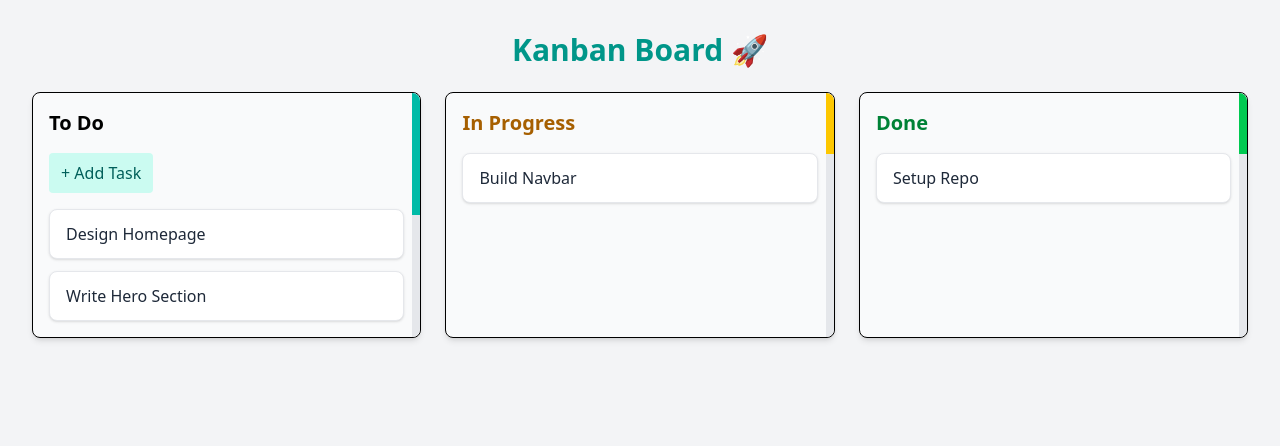
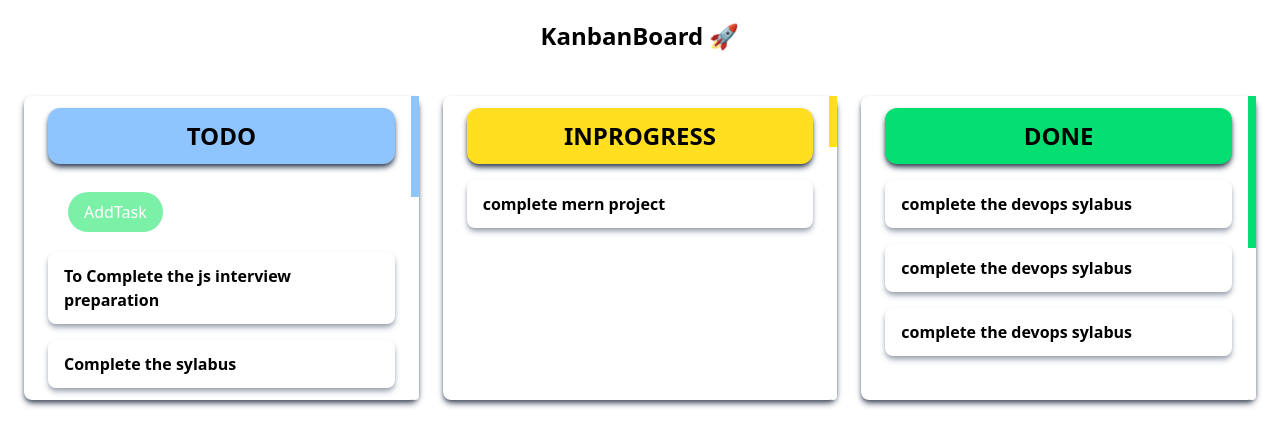
Before and after one commit to RAHUL676789/100DaysFrontend, a React (Vite) app: page / in a window 1280 px wide. Shown: the top 446 px of the page. Built offline with nearby package versions, Linux system fonts and the light colour scheme.

Commit message:
Day30 updated

```diff
--- a/src/App.jsx
+++ b/src/App.jsx
@@ -124,6 +124,8 @@ function App() {
       {/* <EditTable/> */}
       {/* <ScrollProgressBar/> */}
       <KanbanBoard/>
+      {/* <AutoFocusOtp/> */}
+      {/* <QuizApp/> */}
 
     </div>
   );
--- a/src/components/Day30/KanbanBoard.jsx
+++ b/src/components/Day30/KanbanBoard.jsx
@@ -1,148 +1,137 @@
-import React, { useState, useRef } from 'react';
-import KanbanCard from './KanbanCard';
+import React, { useState } from 'react'
+import KanbanCard from './KanbanCard'
 
 const KanbanBoard = () => {
-  const [columns, setColumns] = useState({
+  const [Coulumns, setCoulumns] = useState({
     todo: [
-      { id: 1, task: "Design Homepage", status: "todo" },
-      { id: 2, task: "Write Hero Section", status: "todo" }
-    ],
+      { id: 1, task: "To Complete the js interview preparation", status: "todo" },
+      { id: 3, task: "Complete the sylabus", status: "todo" }],
     inProgress: [
-      { id: 3, task: "Build Navbar", status: "inProgress" }
-    ],
+      { id: 9, task: "complete mern project", status: "inProgress" }],
     done: [
-      { id: 4, task: "Setup Repo", status: "done" }
+      { id: 4, task: "complete the devops sylabus", status: "done" },
+      { id: 5, task: "complete the devops sylabus", status: "done" },
+      { id: 6, task: "complete the devops sylabus", status: "done" }
     ]
-  });
+  })
 
-  const [inputVisible, setInputVisible] = useState(false);
-  const [taskInput, setTaskInput] = useState("");
+  const [showInp, setshowInp] = useState(false)
+  const [InpValue, setInpValue] = useState("");
+  const getWidthPct = (key) => {
+    const total = Coulumns.todo.length + Coulumns.inProgress.length + Coulumns.done.length;
+    return total === 0 ? 0 : (Coulumns[key].length / total) * 100;
+  }
 
-  const handleAddTask = () => {
-    if (!taskInput.trim() || taskInput.length < 3) {
-      alert("Task must be at least 3 characters long");
-      return;
+  const handleDragStart = (e, item) => {
+    console.log(item);
+    e.dataTransfer.setData("cardId", item.id);
+    e.dataTransfer.setData("fromColumns", item.status);
+
+  }
+
+  const handleDragend = (e, targetCoulmn) => {
+    const cardId = e.dataTransfer.getData("cardId");
+    const fromColumns = e.dataTransfer.getData("fromColumns");
+    console.log(cardId)
+    const draggedCard = Coulumns[fromColumns].find((item,i)=>item.id == cardId);
+
+    if(!cardId || !draggedCard || fromColumns == targetCoulmn) return;
+
+
+    setCoulumns((prev)=>{
+      return {
+        ...prev,
+        [fromColumns]:prev[fromColumns].filter((item,i)=>item.id !== draggedCard.id),
+        [targetCoulmn]:[...prev[targetCoulmn],{...draggedCard,status:targetCoulmn}]
+      }
+    })
+
+
+  }
+
+  const handleAddTask = ()=>{
+    console.log(InpValue)
+    if(!InpValue)return;
+    const newTask = {
+      id:Date.now(),
+      task:InpValue,
+      status:"todo"
     }
 
-    const newTask = {
-      id: Date.now(),
-      task: taskInput,
-      status: "todo"
-    };
+    setCoulumns((prev)=>{
+      return{
+        ...prev,
+       todo:[...prev.todo,newTask]
+      }
+    })
+    setshowInp(false);
+    setInpValue("");
+  }
 
-    setColumns((prev) => ({
-      ...prev,
-      todo: [...prev.todo, newTask]
-    }));
+  const renderColumn = (title, cards, color) => {
+    return (
+      <div
+        onDragOver={(e) => e.preventDefault()}
+        onDrop={(e) => handleDragend(e, title)}
+        className={`min-h-[300px]  relative rounded-lg px-6 py-3 shadow-md shadow-gray-600 `}>
+        <h2 className={`px-2 py-3  mb-4 rounded-xl text-center text-2xl font-semibold shadow-md shadow-gray-700 uppercase ${color.bg}`}>{title}</h2>
 
-    setTaskInput("");
-    setInputVisible(false);
-  };
+        {
+          title == "todo" &&
+           <div className='py-3 px-5 '>
+            {!showInp &&
+            <button onClick={()=>setshowInp(true)} className={`bg-green-300 text-white mb-2 px-4 py-2 rounded-3xl`}>AddTask </button>}
+            {
+              showInp && <div>
+                <input value={InpValue} onChange={(e)=>setInpValue(e.target.value)} type="text" placeholder='add task'
+                 className='bg-gray-200 rounded-lg px-3 py-2 border-0 outline-0' />
+                 <div>
+                  <button onClick={()=>setshowInp(false)} className='border px-2 py-1 mx-2 mt-2 rounded-lg bg-gray-600 text-white' >cancel</button>
+                  <button onClick={handleAddTask} className='border px-2 py-1 mx-2 mt-2 rounded-lg bg-green-700 text-white'> add</button></div>
+                 </div>
+            }
 
-  const getWidthPercent = (key) => {
-    const total =
-      columns.todo.length + columns.inProgress.length + columns.done.length;
-    return total === 0 ? 0 : (columns[key].length / total) * 100;
-  };
+             </div>
+        }
 
-  const handleDragStart = (e, item) => {
-    e.dataTransfer.setData('cardId', item.id);
-    e.dataTransfer.setData('fromColumn', item.status);
-  };
+        <div className='  absolute right-0 top-0 h-full w-2 bg-white rounded-lg flex justify-around '>
 
-  const handleDrop = (e, targetColumn) => {
-    const cardId = e.dataTransfer.getData('cardId');
-    const fromColumn = e.dataTransfer.getData('fromColumn');
+          <div style={{ height: `${getWidthPct(title)}%` }} className={` w-full transition-all duration-300 ${color.bg}`}>
 
-    if (!cardId || !fromColumn || fromColumn === targetColumn) return;
+          </div>
 
-    const draggedCard = columns[fromColumn].find((item) => item.id == cardId);
+        </div>
+        <div className='flex flex-col gap-4'>
+          {
+           cards.length > 0 ?  cards.map((item, i) => (
+              <KanbanCard handleDragStart={handleDragStart} item={item} key={i} />
+            )) :<div>
+              <h2 className='text-sm font-semibold text-center shadow-md py-5 px-6
+               shadow-gray-400'>No Cards Avaialble Drag and Drop to add</h2>
+            </div>
+          }
+        </div>
 
-    setColumns((prev) => ({
-      ...prev,
-      [fromColumn]: prev[fromColumn].filter((item) => item.id != cardId),
-      [targetColumn]: [
-        ...prev[targetColumn],
-        { ...draggedCard, status: targetColumn },
-      ],
-    }));
-  };
 
-  const renderColumn = (key, label, color) => (
-    <div
-      key={key}
-      onDragOver={(e) => e.preventDefault()}
-      onDrop={(e) => handleDrop(e, key)}
-      className="relative w-[32%] bg-gray-50 border rounded-lg p-4 shadow-md"
-    >
-      {/* 🌟 Vertical Progress Bar */}
-      <div className="absolute top-0 right-0 h-full w-2 bg-gray-200 rounded-r-lg overflow-hidden">
-        <div
-          className={`w-full transition-all duration-300 ${color === 'teal' ? 'bg-teal-500' : color === 'yellow' ? 'bg-yellow-400' : 'bg-green-500'}`}
-          style={{ height: `${getWidthPercent(key)}%` }}
-        ></div>
+      </div>
+    )
+
+  }
+  return (
+    <div className='min-h-screen '>
+      <h2 className='text-2xl font-semibold text-center m-5'>KanbanBoard 🚀</h2>
+      <div className='max-w-screen p-6  overflow-hidden grid grid-cols-3 gap-6'>
+        {renderColumn("todo", Coulumns.todo, { bg: "bg-blue-300", text: "text-blue-700" })}
+        {renderColumn("inProgress", Coulumns.inProgress, { bg: "bg-yellow-300", text: "text-blue-700" })}
+
+        {renderColumn("done", Coulumns.done, { bg: "bg-green-400", text: "text-blue-700" })}
+
+
       </div>
 
-      <h2 className={`text-xl font-bold mb-4 text-${color}-700`}>{label}</h2>
 
-      {/* 🟢 Only show add task in TODO */}
-      {key === "todo" && (
-        <div className="mb-4">
-          {inputVisible ? (
-            <div className="flex flex-col gap-2">
-              <input
-                type="text"
-                value={taskInput}
-                onChange={(e) => setTaskInput(e.target.value)}
-                placeholder="Enter task..."
-                className="px-3 py-2 border rounded w-full"
-              />
-              <div className="flex gap-2">
-                <button
-                  onClick={handleAddTask}
-                  className="bg-teal-600 text-white px-3 py-1 rounded"
-                >
-                  Add Task
-                </button>
-                <button
-                  onClick={() => setInputVisible(false)}
-                  className="border px-3 py-1 rounded"
-                >
-                  Cancel
-                </button>
-              </div>
-            </div>
-          ) : (
-            <button
-              onClick={() => setInputVisible(true)}
-              className="bg-teal-100 text-teal-800 px-3 py-2 rounded font-medium"
-            >
-              + Add Task
-            </button>
-          )}
-        </div>
-      )}
+    </div>
+  )
+}
 
-      <div className="flex flex-col gap-3">
-        {columns[key].map((item) => (
-          <KanbanCard key={item.id} item={item} onDragStart={handleDragStart} />
-        ))}
-      </div>
-    </div>
-  );
-
-  return (
-    <div className="min-h-screen bg-gray-100 p-8">
-      <h1 className="text-3xl font-bold mb-6 text-center text-teal-600">
-        Kanban Board 🚀
-      </h1>
-      <div className="flex justify-between gap-4">
-        {renderColumn("todo", "To Do", "teal")}
-        {renderColumn("inProgress", "In Progress", "yellow")}
-        {renderColumn("done", "Done", "green")}
-      </div>
-    </div>
-  );
-};
-
-export default KanbanBoard;
+export default KanbanBoard
--- a/src/components/Day30/KanbanCard.jsx
+++ b/src/components/Day30/KanbanCard.jsx
@@ -1,15 +1,18 @@
 import React from 'react'
 
-const KanbanCard = ({ item, onDragStart }) => {
+const KanbanCard = ({item,handleDragStart}) => {
   return (
     <div
-      draggable
-      onDragStart={(e) => onDragStart(e, item)}
-      className="bg-white border border-gray-200 rounded-lg shadow-sm px-4 py-3 hover:shadow-md transition-all duration-200 cursor-pointer text-left"
-    >
-      <h3 className="text-gray-800 font-medium text-base">{item.task}</h3>
+    draggable
+    onDragStart={(e)=>handleDragStart(e,item)}
+
+     className='py-3 px-4 hover:shadow-2xl bg-white  shadow-md shadow-gray-400 rounded-lg '>
+      <div>
+        <h2 className='font-semibold'>{item.task}</h2>
+      </div>
+
     </div>
-  );
-};
+  )
+}
 
-export default KanbanCard;
+export default KanbanCard
```
